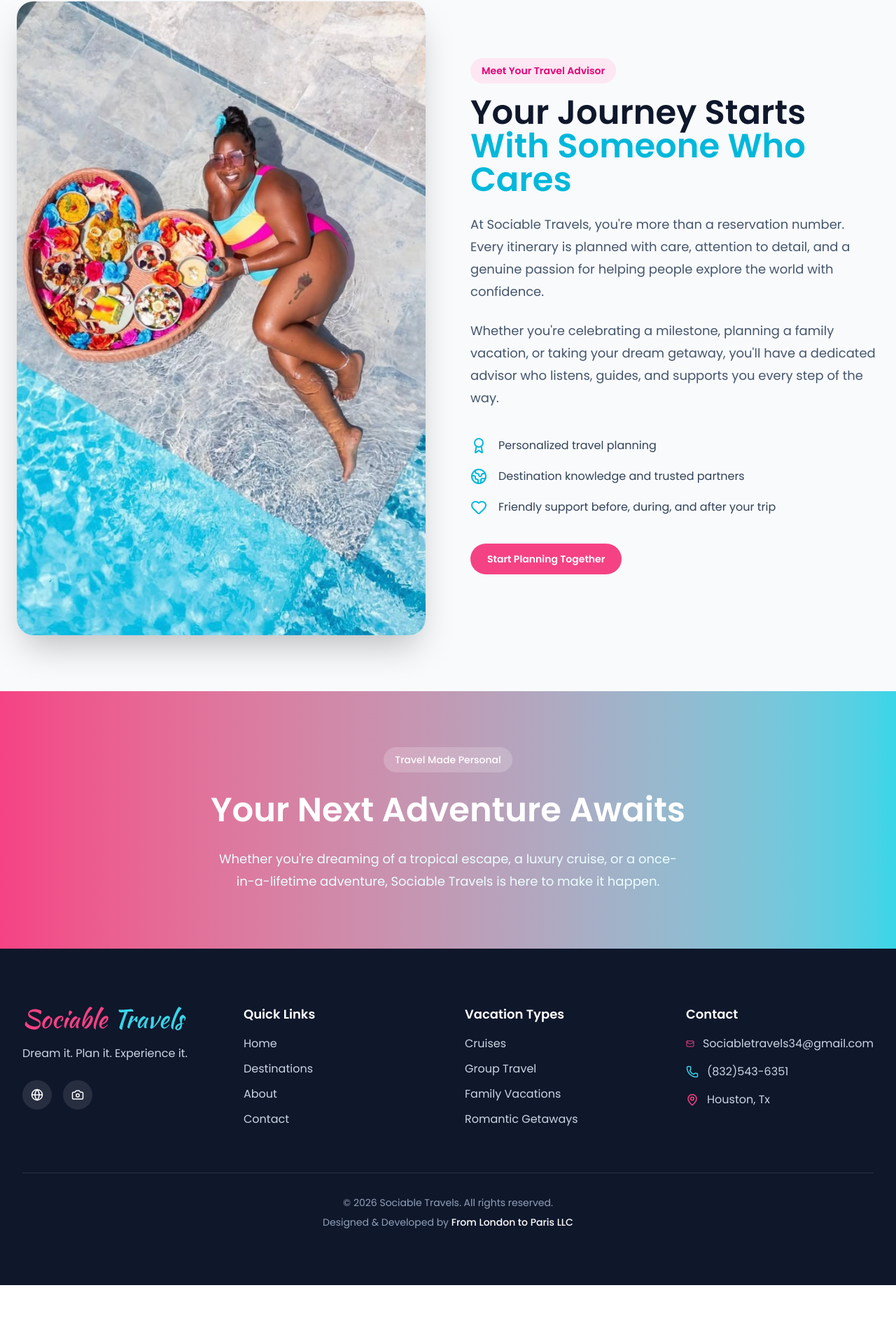
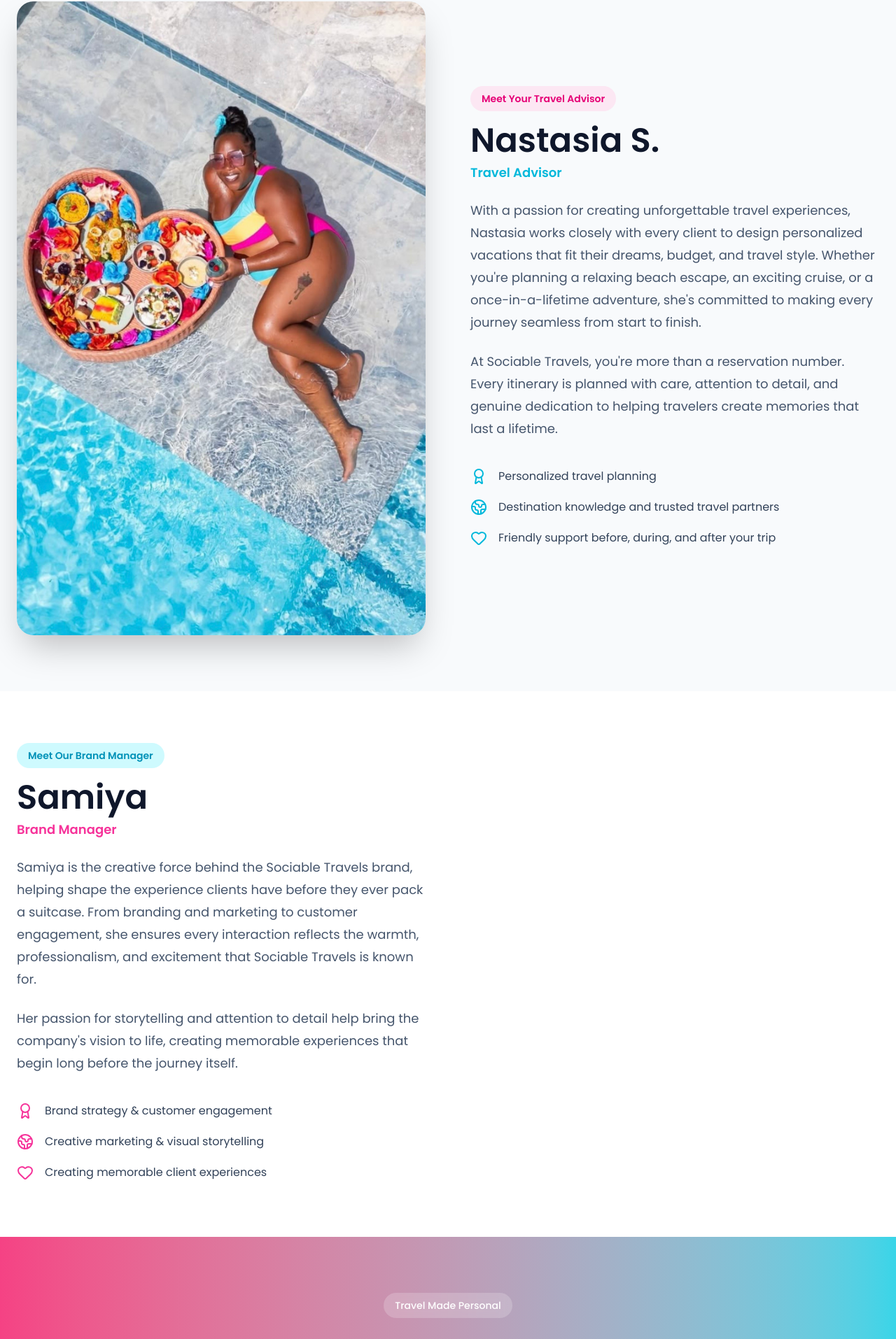
Before and after one commit to alogan15/sociable-travels, a Next.js app: page /about in a window 1280 px wide. Shown: the part 3089-5003 px from the top of the page at 70% size. Before the commit the page ends 4926 px from the top, so only its background shows below. Built offline with nearby package versions, Linux system fonts and the light colour scheme.

Commit message:
about page updated with meet brand manager

```diff
--- a/app/about/page.tsx
+++ b/app/about/page.tsx
@@ -4,6 +4,7 @@ import MissionValues from "@/components/about/MissionValues";
 import MeetAdvisor from "@/components/about/MeetAdvisor";
 import WhyTravelWithUs from "@/components/about/WhyTravelWithUs";
 import CTA from "@/components/cta/CTA";
+import MeetBrandManager from "@/components/about/MeetBrandManager";
 
 export default function AboutPage() {
   return (
@@ -33,6 +34,8 @@ export default function AboutPage() {
 
       <MeetAdvisor />
 
+      <MeetBrandManager />
+
       <CTA
         eyebrow="Travel Made Personal"
         title="Your Next Adventure Awaits"
--- a/components/about/MeetAdvisor.tsx
+++ b/components/about/MeetAdvisor.tsx
@@ -1,4 +1,4 @@
-import Image from "next/image";
+ import Image from "next/image";
 import Button from "@/components/ui/Button";
 import { Award, Globe2, Heart } from "lucide-react";
 
@@ -11,7 +11,7 @@ export default function MeetAdvisor() {
           <div className="overflow-hidden rounded-3xl shadow-2xl">
             <Image
               src="/images/about-story.jpg"
-              alt="Travel Advisor at Sociable Travels"
+              alt="Nastasia S., Travel Advisor at Sociable Travels"
               width={700}
               height={850}
               className="h-full w-full object-cover"
@@ -25,23 +25,30 @@ export default function MeetAdvisor() {
             Meet Your Travel Advisor
           </span>
 
-          <h2 className="mt-6 text-4xl font-bold text-slate-900 md:text-5xl">
-            Your Journey Starts
-            <span className="block text-cyan-500">
-              With Someone Who Cares
-            </span>
-          </h2>
+          <div className="mt-6">
+            <h2 className="text-4xl font-bold text-slate-900 md:text-5xl">
+              Nastasia S.
+            </h2>
+
+            <p className="mt-2 text-lg font-semibold text-cyan-500">
+              Travel Advisor
+            </p>
+          </div>
+
+          <p className="mt-6 text-lg leading-8 text-slate-600">
+            With a passion for creating unforgettable travel experiences,
+            Nastasia works closely with every client to design personalized
+            vacations that fit their dreams, budget, and travel style. Whether
+            you're planning a relaxing beach escape, an exciting cruise, or a
+            once-in-a-lifetime adventure, she's committed to making every
+            journey seamless from start to finish.
+          </p>
 
           <p className="mt-6 text-lg leading-8 text-slate-600">
             At Sociable Travels, you're more than a reservation number. Every
-            itinerary is planned with care, attention to detail, and a genuine
-            passion for helping people explore the world with confidence.
-          </p>
-
-          <p className="mt-6 text-lg leading-8 text-slate-600">
-            Whether you're celebrating a milestone, planning a family vacation,
-            or taking your dream getaway, you'll have a dedicated advisor who
-            listens, guides, and supports you every step of the way.
+            itinerary is planned with care, attention to detail, and genuine
+            dedication to helping travelers create memories that last a
+            lifetime.
           </p>
 
           <div className="mt-10 grid gap-5">
@@ -55,7 +62,7 @@ export default function MeetAdvisor() {
             <div className="flex items-center gap-4">
               <Globe2 className="text-cyan-500" />
               <span className="text-slate-700">
-                Destination knowledge and trusted partners
+                Destination knowledge and trusted travel partners
               </span>
             </div>
 
@@ -67,11 +74,11 @@ export default function MeetAdvisor() {
             </div>
           </div>
 
-          <div className="mt-10">
+          {/* <div className="mt-10">
             <Button href="/contact">
               Start Planning Together
             </Button>
-          </div>
+          </div> */}
         </div>
       </div>
     </section>
--- /dev/null
+++ b/components/about/MeetBrandManager.tsx
@@ -0,0 +1,81 @@
+import Button from "@/components/ui/Button";
+import { Award, Globe2, Heart } from "lucide-react";
+
+export default function MeetBrandManager() {
+  return (
+    <section className="bg-white py-24">
+      <div className="mx-auto grid max-w-7xl items-center gap-16 px-6 lg:grid-cols-2">
+        {/* Content */}
+        <div>
+          <span className="rounded-full bg-cyan-100 px-4 py-2 text-sm font-semibold text-cyan-600">
+            Meet Our Brand Manager
+          </span>
+
+          <div className="mt-6">
+            <h2 className="text-4xl font-bold text-slate-900 md:text-5xl">
+              Samiya
+            </h2>
+
+            <p className="mt-2 text-lg font-semibold text-pink-500">
+              Brand Manager
+            </p>
+          </div>
+
+          <p className="mt-6 text-lg leading-8 text-slate-600">
+            Samiya is the creative force behind the Sociable Travels brand,
+            helping shape the experience clients have before they ever pack a
+            suitcase. From branding and marketing to customer engagement, she
+            ensures every interaction reflects the warmth, professionalism, and
+            excitement that Sociable Travels is known for.
+          </p>
+
+          <p className="mt-6 text-lg leading-8 text-slate-600">
+            Her passion for storytelling and attention to detail help bring the
+            company's vision to life, creating memorable experiences that begin
+            long before the journey itself.
+          </p>
+
+          <div className="mt-10 grid gap-5">
+            <div className="flex items-center gap-4">
+              <Award className="text-pink-500" />
+              <span className="text-slate-700">
+                Brand strategy & customer engagement
+              </span>
+            </div>
+
+            <div className="flex items-center gap-4">
+              <Globe2 className="text-pink-500" />
+              <span className="text-slate-700">
+                Creative marketing & visual storytelling
+              </span>
+            </div>
+
+            <div className="flex items-center gap-4">
+              <Heart className="text-pink-500" />
+              <span className="text-slate-700">
+                Creating memorable client experiences
+              </span>
+            </div>
+          </div>
+{/*
+          <div className="mt-10">
+            <Button href="/contact">
+              Start Planning Together
+            </Button>
+          </div> */}
+        </div>
+
+        {/* Image Placeholder */}
+        {/* <div className="relative">
+          <div className="flex h-[700px] items-center justify-center rounded-3xl border-2 border-dashed border-slate-300 bg-slate-100 shadow-2xl">
+            <p className="text-center text-lg font-medium text-slate-400">
+              Brand Manager Photo
+              <br />
+              (Coming Soon)
+            </p>
+          </div>
+        </div> */}
+      </div>
+    </section>
+  );
+}
```
